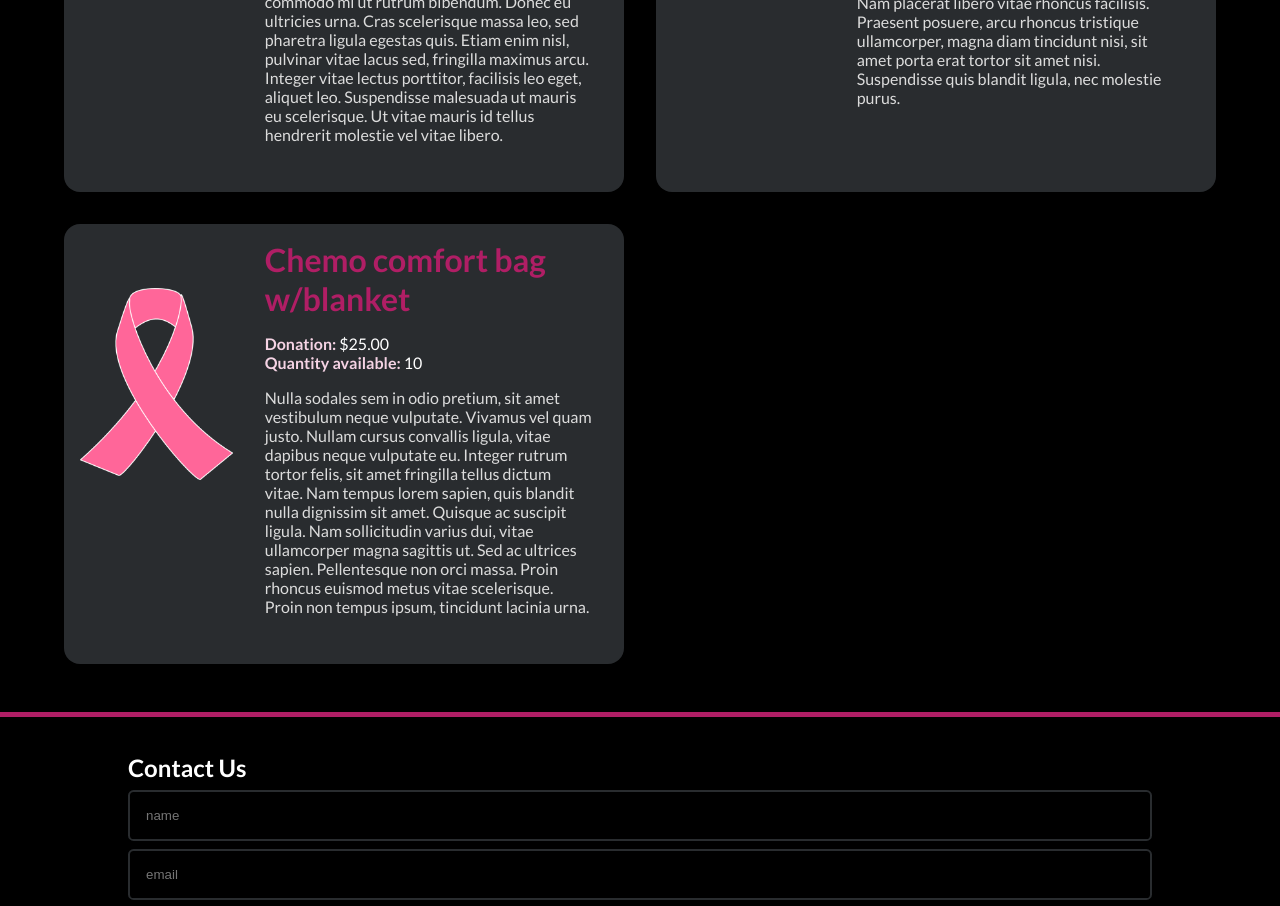
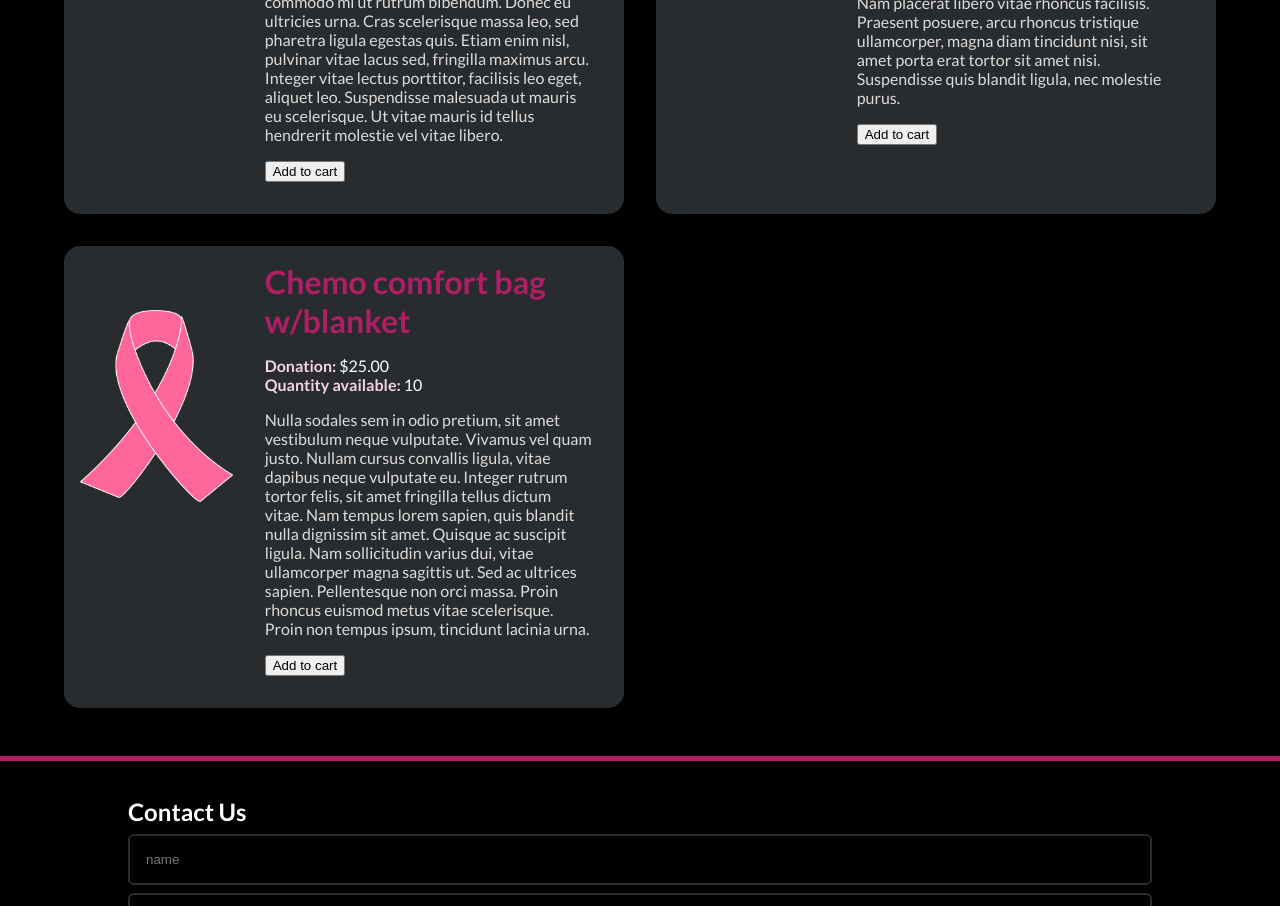
Before and after one commit to vishalicious213/bcc-v2, a Next.js app: page /boobtique in a window 1280 px wide. Shown: the part 1720-2626 px from the top of the page. Built offline with nearby package versions, Linux system fonts and the light colour scheme.

Commit message:
pulled gifts info into its own file in /content. updated shop.js and all gift pages to use it. working on making button in shop.js work with event handler

```diff
--- a/components/shop.js
+++ b/components/shop.js
@@ -1,51 +1,59 @@
 import Link from 'next/link'
-import useCart from '../hooks/useCart'
+// import useCart from '../hooks/useCart'
 // import fs from 'fs'
 
-export const gifts = [
-    {
-        id: 0,
-        name: 'Comfort basket',
-        price: 2500,
-        desc: 'Lorem ipsum dolor sit amet, consectetur adipiscing elit. Sed sed enim at mi aliquam egestas. Maecenas accumsan commodo turpis, consequat efficitur metus interdum eget. Donec fermentum massa massa. Donec viverra nisl id consectetur vestibulum. Maecenas ac dapibus justo, nec commodo quam. Praesent commodo mi ut rutrum bibendum. Donec eu ultricies urna. Cras scelerisque massa leo, sed pharetra ligula egestas quis. Etiam enim nisl, pulvinar vitae lacus sed, fringilla maximus arcu. Integer vitae lectus porttitor, facilisis leo eget, aliquet leo. Suspendisse malesuada ut mauris eu scelerisque. Ut vitae mauris id tellus hendrerit molestie vel vitae libero.',
-        img: '/breast-cancer-ribbon.png',
-        alt: '',
-        quantity: 10,
-        slug: 'comfort-basket',
-    },
-    {
-        id: 1,
-        name: 'Chemo comfort bag (pattern varies)',
-        price: 2500,
-        desc: 'Integer et sapien lobortis, eleifend quam ut, pellentesque quam. Interdum et malesuada fames ac ante ipsum primis in faucibus. Proin ullamcorper odio ac diam fringilla, ac vulputate elit dignissim. Pellentesque non metus nisl. Nam placerat libero vitae rhoncus facilisis. Praesent posuere, arcu rhoncus tristique ullamcorper, magna diam tincidunt nisi, sit amet porta erat tortor sit amet nisi. Suspendisse quis blandit ligula, nec molestie purus.',
-        img: '/breast-cancer-ribbon.png',
-        alt: '',
-        quantity: 10,
-        slug: 'chemo-comfort-bag',
-    },
-    {
-        id: 2,
-        name: 'Chemo comfort bag w/blanket',
-        price: 2500,
-        desc: 'Nulla sodales sem in odio pretium, sit amet vestibulum neque vulputate. Vivamus vel quam justo. Nullam cursus convallis ligula, vitae dapibus neque vulputate eu. Integer rutrum tortor felis, sit amet fringilla tellus dictum vitae. Nam tempus lorem sapien, quis blandit nulla dignissim sit amet. Quisque ac suscipit ligula. Nam sollicitudin varius dui, vitae ullamcorper magna sagittis ut. Sed ac ultrices sapien. Pellentesque non orci massa. Proin rhoncus euismod metus vitae scelerisque. Proin non tempus ipsum, tincidunt lacinia urna.',
-        img: '/breast-cancer-ribbon.png',
-        alt: '',
-        quantity: 10,
-        slug: 'comfort-bag-with-blanket',
-    },
-]
+// export const gifts = [
+//     {
+//         id: 0,
+//         name: 'Comfort basket',
+//         price: 2500,
+//         desc: 'Lorem ipsum dolor sit amet, consectetur adipiscing elit. Sed sed enim at mi aliquam egestas. Maecenas accumsan commodo turpis, consequat efficitur metus interdum eget. Donec fermentum massa massa. Donec viverra nisl id consectetur vestibulum. Maecenas ac dapibus justo, nec commodo quam. Praesent commodo mi ut rutrum bibendum. Donec eu ultricies urna. Cras scelerisque massa leo, sed pharetra ligula egestas quis. Etiam enim nisl, pulvinar vitae lacus sed, fringilla maximus arcu. Integer vitae lectus porttitor, facilisis leo eget, aliquet leo. Suspendisse malesuada ut mauris eu scelerisque. Ut vitae mauris id tellus hendrerit molestie vel vitae libero.',
+//         img: '/breast-cancer-ribbon.png',
+//         alt: '',
+//         quantity: 10,
+//         slug: 'comfort-basket',
+//     },
+//     {
+//         id: 1,
+//         name: 'Chemo comfort bag (pattern varies)',
+//         price: 2500,
+//         desc: 'Integer et sapien lobortis, eleifend quam ut, pellentesque quam. Interdum et malesuada fames ac ante ipsum primis in faucibus. Proin ullamcorper odio ac diam fringilla, ac vulputate elit dignissim. Pellentesque non metus nisl. Nam placerat libero vitae rhoncus facilisis. Praesent posuere, arcu rhoncus tristique ullamcorper, magna diam tincidunt nisi, sit amet porta erat tortor sit amet nisi. Suspendisse quis blandit ligula, nec molestie purus.',
+//         img: '/breast-cancer-ribbon.png',
+//         alt: '',
+//         quantity: 10,
+//         slug: 'chemo-comfort-bag',
+//     },
+//     {
+//         id: 2,
+//         name: 'Chemo comfort bag w/blanket',
+//         price: 2500,
+//         desc: 'Nulla sodales sem in odio pretium, sit amet vestibulum neque vulputate. Vivamus vel quam justo. Nullam cursus convallis ligula, vitae dapibus neque vulputate eu. Integer rutrum tortor felis, sit amet fringilla tellus dictum vitae. Nam tempus lorem sapien, quis blandit nulla dignissim sit amet. Quisque ac suscipit ligula. Nam sollicitudin varius dui, vitae ullamcorper magna sagittis ut. Sed ac ultrices sapien. Pellentesque non orci massa. Proin rhoncus euismod metus vitae scelerisque. Proin non tempus ipsum, tincidunt lacinia urna.',
+//         img: '/breast-cancer-ribbon.png',
+//         alt: '',
+//         quantity: 10,
+//         slug: 'comfort-bag-with-blanket',
+//     },
+// ]
 
 const Shop = (props) => {
-    const { cart } = useCart()
-    console.log('cart:', cart)
-    // console.log('props:', props)
+    // const { cart, addItemToCart } = useCart()
+    // console.log('cart:', cart)
+    console.log('props:', props)
+
+    const handleClick = (e) => {
+        e.stopPropagation()
+        console.log(giftid)
+        // console.log(props.gifts[giftid])
+        // props.add(props.gift.id)
+    }
+
     return (
         <>
         <div id="shop">
         <h2>Make a donation and send a comfort basket or bag to a loved one</h2>
 
         <div className='gifts'>
-            {gifts.map (gift => {
+            {props.gifts.map (gift => {
                 return (
                     <div key={gift.id} className='gift'>
                         <div className='gift-img'>
@@ -60,6 +68,8 @@ const Shop = (props) => {
                                 <p><span className='pricing-detail'><b>Quantity available:</b></span> {gift.quantity}</p>
                             </div>
                             <p className='desc'>{gift.desc}</p>
+                            <button onClick={() => props.add(gift.id)}>Add to cart</button>
+                            {/* <button onClick={handleClick} giftid={gift.id}>Add to cart</button> */}
                         </div>
                     </div>
                 )
--- /dev/null
+++ b/content/gifts.js
@@ -0,0 +1,32 @@
+export const gifts = [
+    {
+        id: 0,
+        name: 'Comfort basket',
+        price: 2500,
+        desc: 'Lorem ipsum dolor sit amet, consectetur adipiscing elit. Sed sed enim at mi aliquam egestas. Maecenas accumsan commodo turpis, consequat efficitur metus interdum eget. Donec fermentum massa massa. Donec viverra nisl id consectetur vestibulum. Maecenas ac dapibus justo, nec commodo quam. Praesent commodo mi ut rutrum bibendum. Donec eu ultricies urna. Cras scelerisque massa leo, sed pharetra ligula egestas quis. Etiam enim nisl, pulvinar vitae lacus sed, fringilla maximus arcu. Integer vitae lectus porttitor, facilisis leo eget, aliquet leo. Suspendisse malesuada ut mauris eu scelerisque. Ut vitae mauris id tellus hendrerit molestie vel vitae libero.',
+        img: '/breast-cancer-ribbon.png',
+        alt: '',
+        quantity: 10,
+        slug: 'comfort-basket',
+    },
+    {
+        id: 1,
+        name: 'Chemo comfort bag (pattern varies)',
+        price: 2500,
+        desc: 'Integer et sapien lobortis, eleifend quam ut, pellentesque quam. Interdum et malesuada fames ac ante ipsum primis in faucibus. Proin ullamcorper odio ac diam fringilla, ac vulputate elit dignissim. Pellentesque non metus nisl. Nam placerat libero vitae rhoncus facilisis. Praesent posuere, arcu rhoncus tristique ullamcorper, magna diam tincidunt nisi, sit amet porta erat tortor sit amet nisi. Suspendisse quis blandit ligula, nec molestie purus.',
+        img: '/breast-cancer-ribbon.png',
+        alt: '',
+        quantity: 10,
+        slug: 'chemo-comfort-bag',
+    },
+    {
+        id: 2,
+        name: 'Chemo comfort bag w/blanket',
+        price: 2500,
+        desc: 'Nulla sodales sem in odio pretium, sit amet vestibulum neque vulputate. Vivamus vel quam justo. Nullam cursus convallis ligula, vitae dapibus neque vulputate eu. Integer rutrum tortor felis, sit amet fringilla tellus dictum vitae. Nam tempus lorem sapien, quis blandit nulla dignissim sit amet. Quisque ac suscipit ligula. Nam sollicitudin varius dui, vitae ullamcorper magna sagittis ut. Sed ac ultrices sapien. Pellentesque non orci massa. Proin rhoncus euismod metus vitae scelerisque. Proin non tempus ipsum, tincidunt lacinia urna.',
+        img: '/breast-cancer-ribbon.png',
+        alt: '',
+        quantity: 10,
+        slug: 'comfort-bag-with-blanket',
+    },
+]
--- a/pages/boobtique.js
+++ b/pages/boobtique.js
@@ -1,9 +1,14 @@
 import Head from 'next/head'
 // import Shopify from '../components/shopify'
 import Shop from '../components/shop'
+import useCart from '../hooks/useCart'
+import { gifts } from '../content/gifts'
 import styles from '../styles/Home.module.css'
 
 export default function Boobtique() {
+  const { cart, addItemToCart } = useCart()
+  console.log('cart:', cart)
+
   return (
     <div className={styles.container}>
       <Head>
@@ -55,7 +60,7 @@ export default function Boobtique() {
             </div>
           </section>
 
-          <Shop />
+          <Shop add={addItemToCart} gifts={gifts} />
 
           {/* <Shopify /> */}
 
--- a/pages/gifts/chemo-comfort-bag.js
+++ b/pages/gifts/chemo-comfort-bag.js
@@ -1,4 +1,4 @@
-import { gifts } from '../../components/shop'
+import { gifts } from '../../content/gifts'
 
 let gift = gifts[1]
 
--- a/pages/gifts/comfort-bag-with-blanket.js
+++ b/pages/gifts/comfort-bag-with-blanket.js
@@ -1,4 +1,4 @@
-import { gifts } from '../../components/shop'
+import { gifts } from '../../content/gifts'
 
 let gift = gifts[2]
 
--- a/pages/gifts/comfort-basket.js
+++ b/pages/gifts/comfort-basket.js
@@ -1,4 +1,4 @@
-import { gifts } from '../../components/shop'
+import { gifts } from '../../content/gifts'
 
 let gift = gifts[0]
 
```
